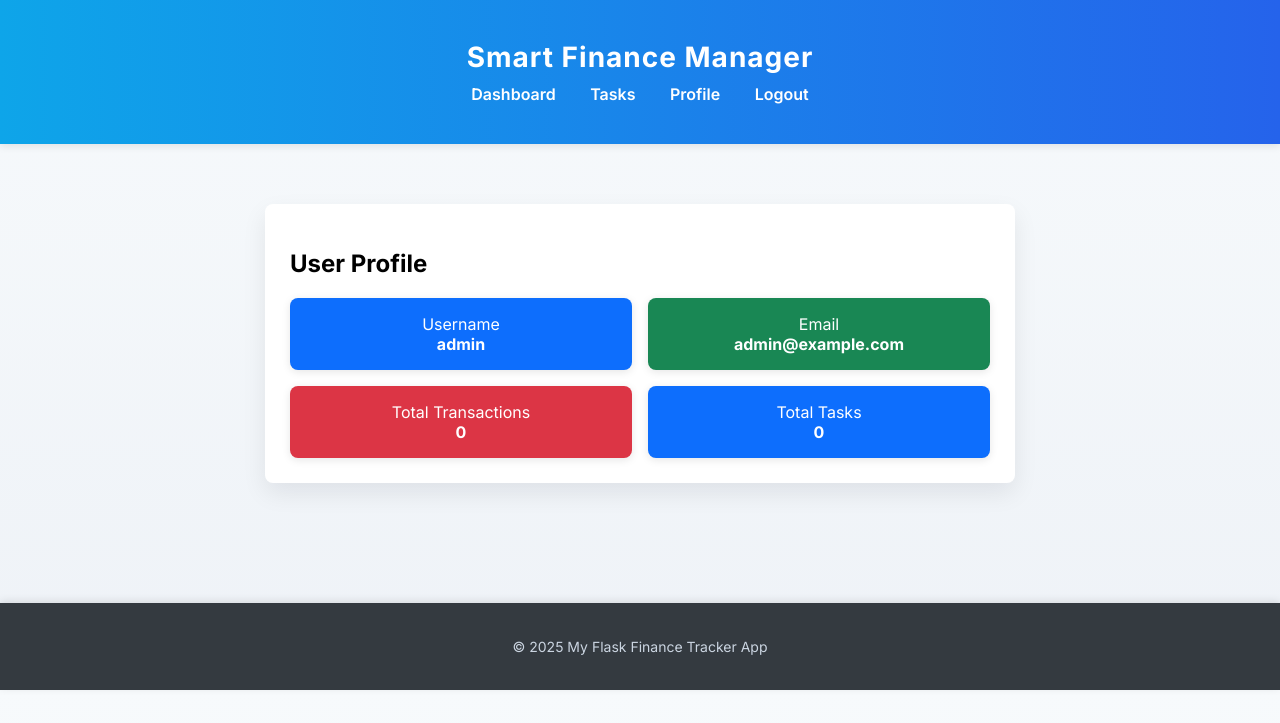
After one commit to Kanishad2025/personal-finance-tracker, a Flask app: page /auth/profile in a window 1280 px wide. The commit adds this page. Shown: the top 723 px of the page. Run offline with Flask 3, Linux system fonts and the light colour scheme; a user stored in the database is signed in.

Commit message:
Added profile page, savings goal tracker and budget monitoring

```diff
--- a/app/routes/auth.py
+++ b/app/routes/auth.py
@@ -83,3 +83,22 @@ def register():
         flash('Registration successful. Please log in.', 'success')
         return redirect(url_for('auth.login'))
     return render_template('register.html')
+
+@auth_bp.route('/profile')
+@login_required
+def profile():
+    from app.models import Transaction, Task
+
+    transaction_count = Transaction.query.filter_by(
+        user_id=current_user.id
+    ).count()
+
+    task_count = Task.query.filter_by(
+        user_id=current_user.id
+    ).count()
+
+    return render_template(
+        'profile.html',
+        transaction_count=transaction_count,
+        task_count=task_count
+    )
--- a/app/templates/base.html
+++ b/app/templates/base.html
@@ -16,6 +16,7 @@
                 <a href="{{ url_for('finance.dashboard') }}">Dashboard</a>
                 <a href = "{{ url_for('tasks.view_tasks')}}">Tasks</a>
                 {% if current_user.is_authenticated %}
+                <a href="{{ url_for('auth.profile') }}">Profile</a>
                     <a href="{{ url_for('auth.logout')}}">Logout</a>
                 {% else %}
                     <a href="{{ url_for('auth.login')}}">Login</a>
--- /dev/null
+++ b/app/templates/profile.html
@@ -0,0 +1,35 @@
+{% extends "base.html" %}
+
+{% block title %}Profile{% endblock %}
+
+{% block content %}
+<div class="task-box">
+
+    <h2>User Profile</h2>
+
+    <div class="summary-grid">
+
+        <div class="card balance">
+            <div>Username</div>
+            <strong>{{ current_user.username }}</strong>
+        </div>
+
+        <div class="card income">
+            <div>Email</div>
+            <strong>{{ current_user.email }}</strong>
+        </div>
+
+        <div class="card expense">
+            <div>Total Transactions</div>
+            <strong>{{ transaction_count }}</strong>
+        </div>
+
+        <div class="card balance">
+            <div>Total Tasks</div>
+            <strong>{{ task_count }}</strong>
+        </div>
+
+    </div>
+
+</div>
+{% endblock %}
```
Also changed, not shown: app/routes/finance.py (+9 -1 lines), app/templates/finance/dashboard.html (+18 -1 lines), 1 other file.
